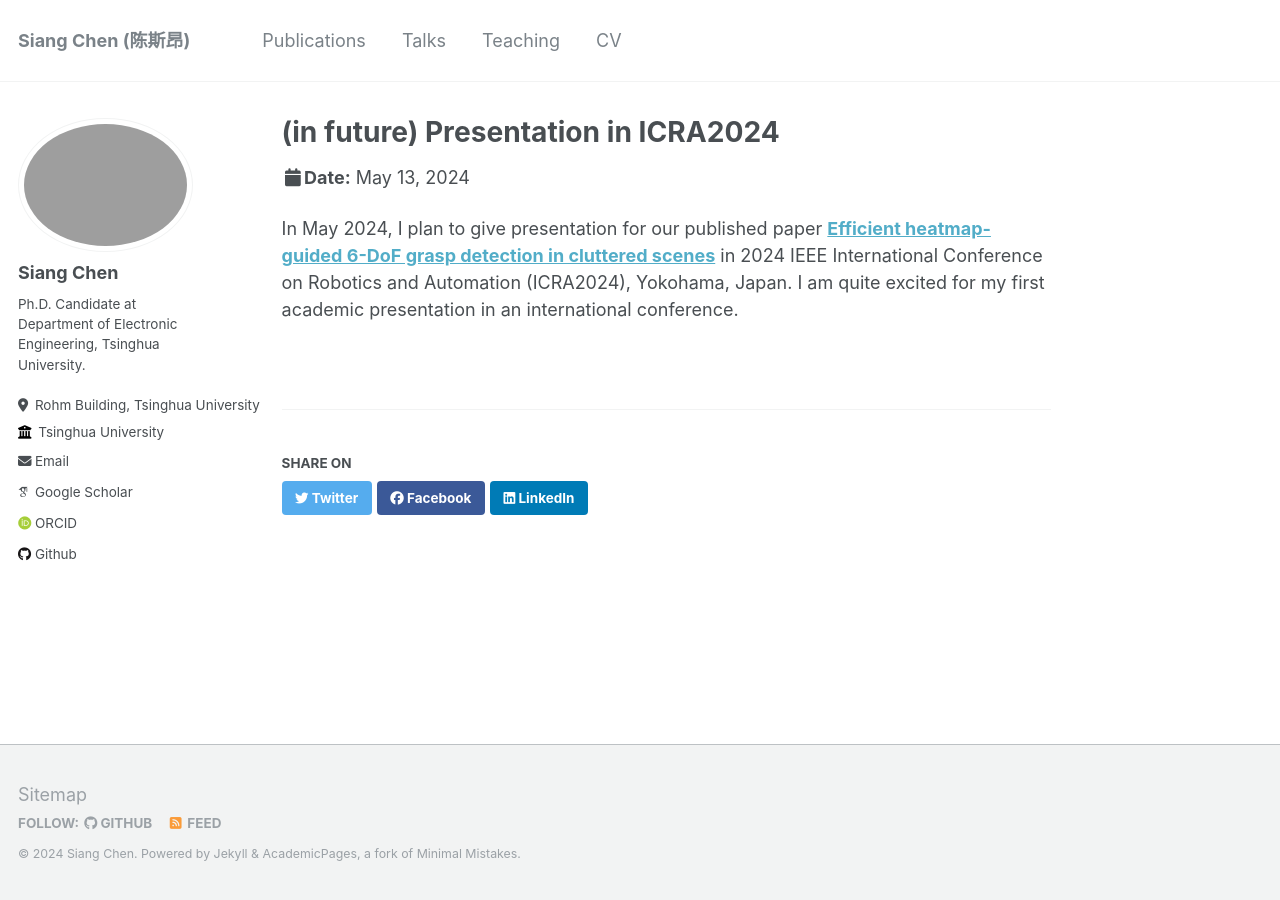
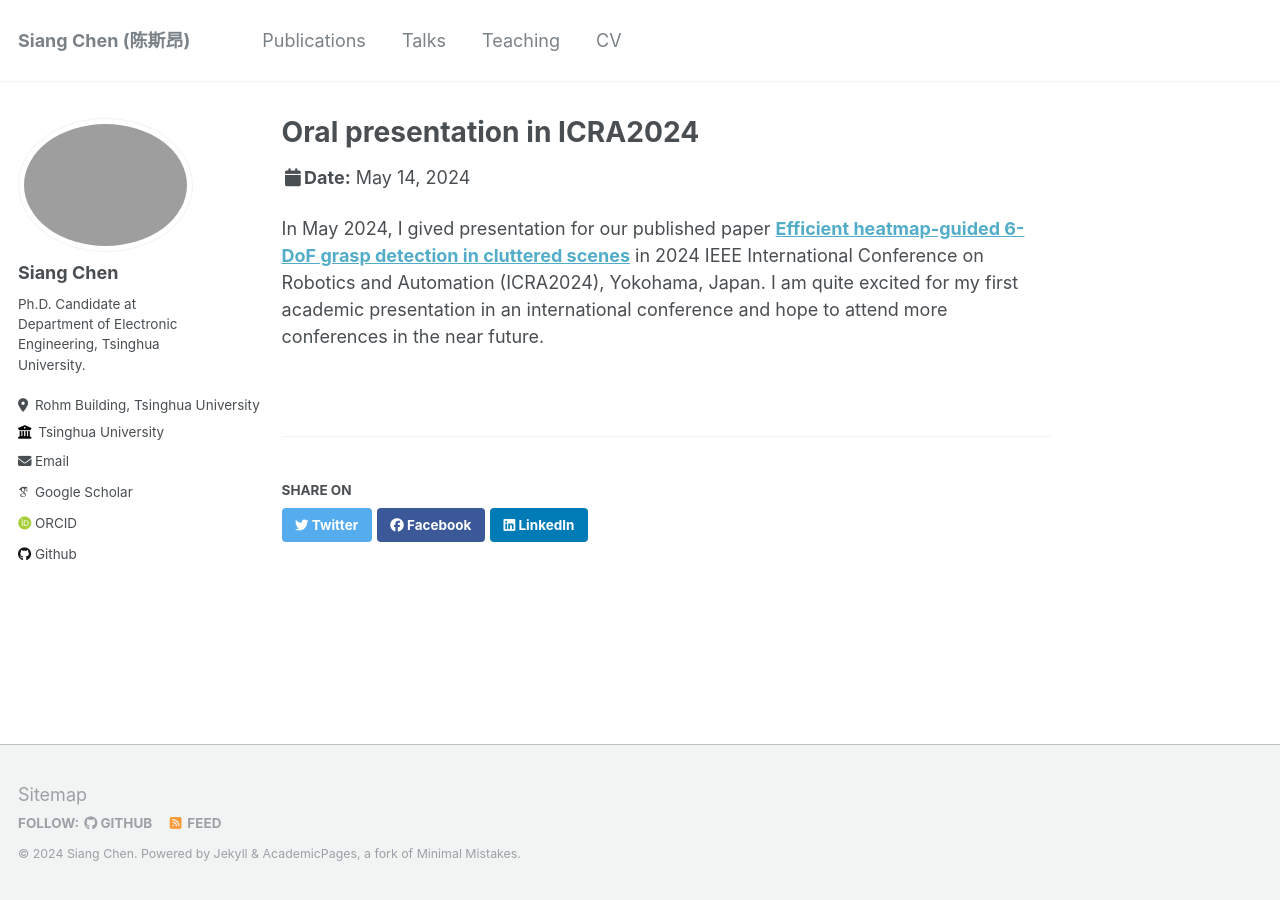
Before and after one commit to ChenThree/ChenThree.github.io, a Jekyll site: the page built from _talks/2024-05-13-talk-1.md, in a window 1280 px wide. Built offline with Jekyll 4.4.1, drawn with Linux system fonts in a browser that asks for light colours; some web fonts are replaced.

Commit message:
[update] paper and pre updated

```diff
--- a/_talks/2024-05-13-talk-1.md
+++ b/_talks/2024-05-13-talk-1.md
@@ -1,11 +1,11 @@
 ---
-title: "(in future) Presentation in ICRA2024"
+title: "Oral presentation in ICRA2024"
 collection: talks
 type: "Conference proceedings talk"
 permalink: /talks/2024-05-13-talk-1
 venue: "Pacific Convention Plaza Yokohama"
-date: 2024-05-13
+date: 2024-05-14
 location: "Yokohama, Japan"
 ---
 
-In May 2024, I plan to give presentation for our published paper [**Efficient heatmap-guided 6-DoF grasp detection in cluttered scenes**](/publication/2023-06-29-Efficient-2) in 2024 IEEE International Conference on Robotics and Automation (ICRA2024), Yokohama, Japan. I am quite excited for my first academic presentation in an international conference.
+In May 2024, I gived presentation for our published paper [**Efficient heatmap-guided 6-DoF grasp detection in cluttered scenes**](/publication/2023-06-29-Efficient-2) in 2024 IEEE International Conference on Robotics and Automation (ICRA2024), Yokohama, Japan. I am quite excited for my first academic presentation in an international conference and hope to attend more conferences in the near future.
```
Also changed, not shown: _pages/about.md (+3 -2 lines), _publications/2024-03-27-Regioncentric-9.md (+1 -1 lines), _publications/2024-06-06-Region-6.md (renamed from _publications/2024-02-03-Region-6.md, +3 -3 lines), _publications/2024-06-07-GraspAsPoints-10.md (added, +15 -0 lines).
